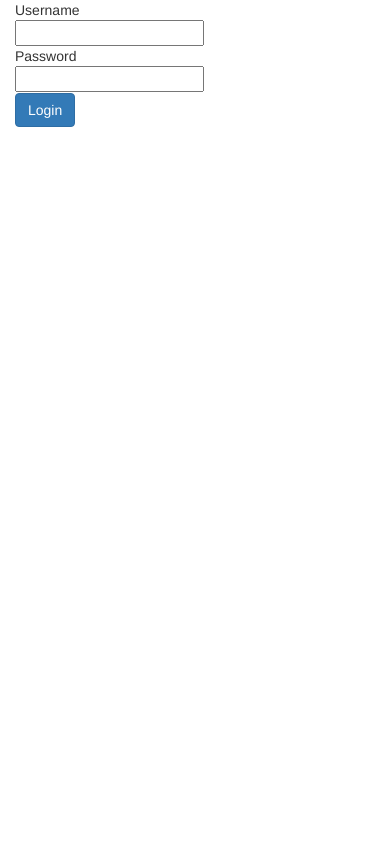
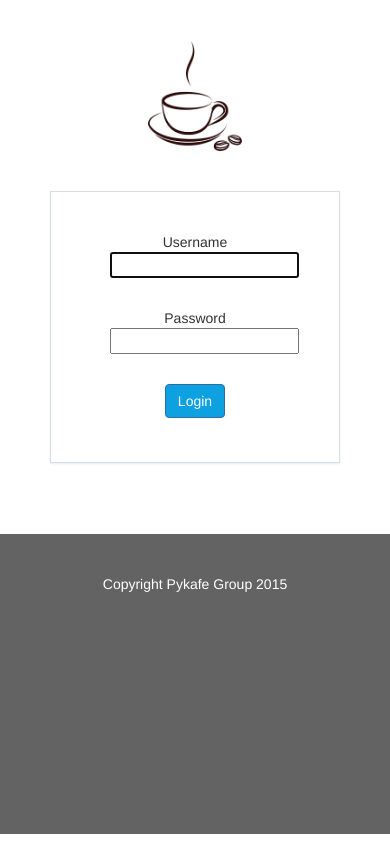
Before and after one commit to pykafe/Pykafe_site, a Django app: page /accounts/login/ in a window 390 px wide. Run offline with Django 3.2, Linux system fonts and the light colour scheme; some libraries are stand-ins or nearby versions.

Commit message:
modified login.html to extends

```diff
--- a/pykafe/members/templates/registration/login.html
+++ b/pykafe/members/templates/registration/login.html
@@ -1,49 +1,42 @@
-<!DOCTYPE html>
-<html>
-    <head>
-       <link type="text/css" rel="stylesheet" media="screen" href="{{STATIC_URL}}css/bootstrap.min.css"/>
-       <link type="text/css" rel="stylesheet" media="screen" href="{{STATIC_URL}}css/bio.css"/>
-        <title>
+{% extends 'registration/base.html' %}
+
+
+    {% block title %}
         login
-        </title>
-    </head>
-    <body>
-        <div class="container">
-            <div class="row">
-                <form method="post" action=".">
+    {% endblock %}
+
+    {% block content %}
+        <form method="post" action="{% url 'login' %}">
         {% csrf_token %}
-                    <div class="col-md-12">
-                        <div class="login_box">
-                        <div class="row">
+        <input type="hidden" name="next" value="{{ next }}" />
+
         {% if form.errors %}
             <p>Your username and password didn't match. Please try again.</p>
         {% endif %}
-                            <div class="col-md-6">
-                                Username
-                            </div>
+
+            <div class="container_fluid">
+                <div class="login_box">
+                    <div class="row">
+                        <div class="col-md-4">Username</div>
                         <div class="col-md-8">
-                                <input type="text" name="username" value="{{ username }}" />
+                            {{ form.username }}
                         </div>
                     </div>
                     <div class="row">
-                            <div class="col-md-6">
-                                Password
-                            </div>
+                        <div class="col-md-4">Password</div>
                         <div class="col-md-8">
-                                <input type="password" name="password" value="{{ password }}"/>
+                            {{ form.password }}
                         </div>
                     </div>
                     <div class="row">
-                            <div class="col-md-6">
-                            </div>
-                            <div class="col-md-8">
-                                <button  class="btn btn-primary">Login</button>
+                        <div class="col-md-12">
+                            <button id="login_button" class="btn btn-primary">Login</button>
                         </div>
                     </div>
                 </div>
+
+
+
             </div>
          </form>
-            </div>
-        </div>
-    </body>
-</html>
+    {% endblock %}
```
Lines whose indentation alone changed are shown as unchanged.
